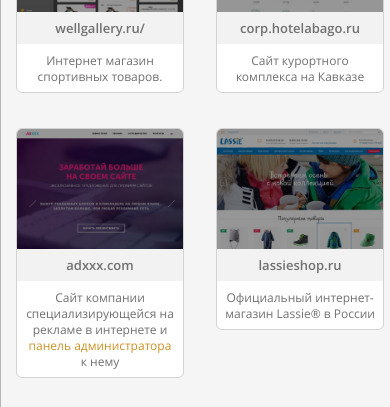
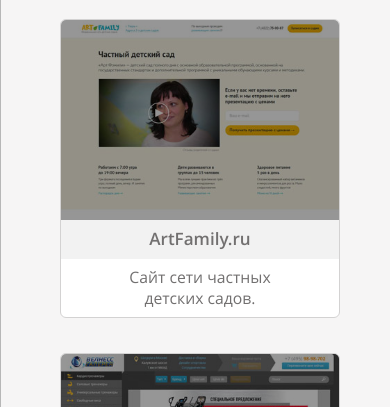
Before and after one commit to Lehakos/LoftSchool_project1, a website: page app/works.html in a window 390 px wide. Shown: the part 978-1385 px from the top of the page. Drawn offline with nearby package versions, Linux system fonts and the light colour scheme.

Commit message:
add responsive to works

```diff
--- a/app/css/works.css
+++ b/app/css/works.css
@@ -157,3 +157,51 @@
   -webkit-transition: background-color .4s ease;
           transition: background-color .4s ease;
 }
+
+@media screen and (max-width: 1023px) {
+
+  .works {
+    text-align: center;
+  }
+
+  .works__item-wrapper {
+    width: 198px;
+    margin-left: 40px;
+    margin-right: 40px;
+
+    font-size: 18px;
+  }
+
+  .works__item-wrapper_empty {
+    display: none;
+  }
+
+  .works__img-wrapper {
+    height: 140px;
+  }
+
+  .works__desc {
+    padding-left: 25px;
+    padding-right: 25px;
+  }
+
+}
+
+@media screen and (max-width: 767px) {
+
+  .works__item-wrapper {
+    width: 280px;
+
+    font-size: 21px;
+  }
+
+  .works__img-wrapper {
+    height: 200px;
+  }
+
+  .works__desc {
+    padding-left: 65px;
+    padding-right: 65px;
+  }
+
+}
--- a/app/works.html
+++ b/app/works.html
@@ -188,7 +188,7 @@
                   </a>
                 </li>
 
-                <li class="works__item-wrapper works__item_empty"></li> <!-- Этот блок нужен для красивого выравнивания блоков в том случае, если в последнем ряду будет только 2 работы -->
+                <li class="works__item-wrapper works__item-wrapper_empty"></li> <!-- Этот блок нужен для красивого выравнивания блоков в том случае, если в последнем ряду будет только 2 работы -->
 
               </ul>
 
```
